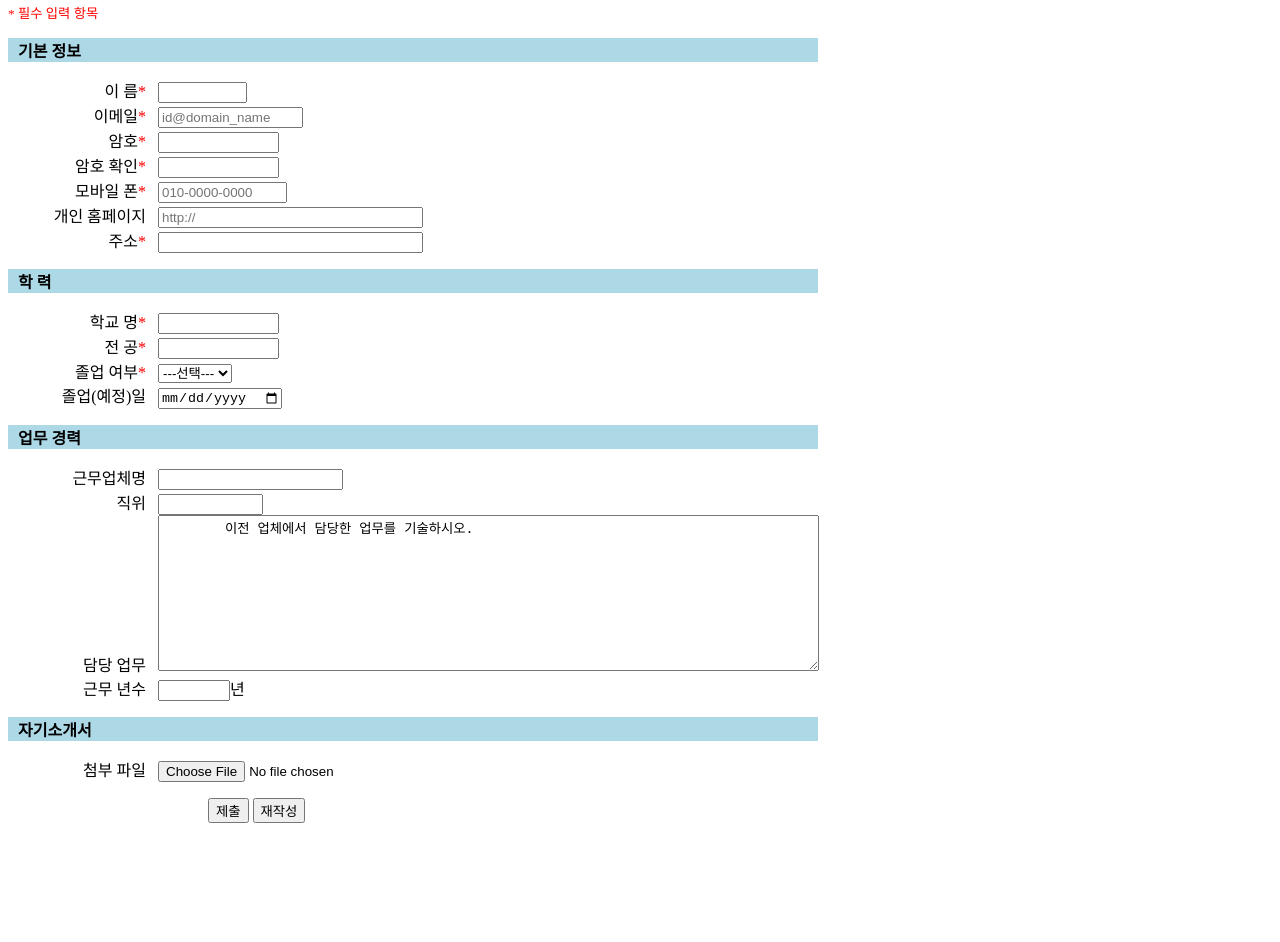
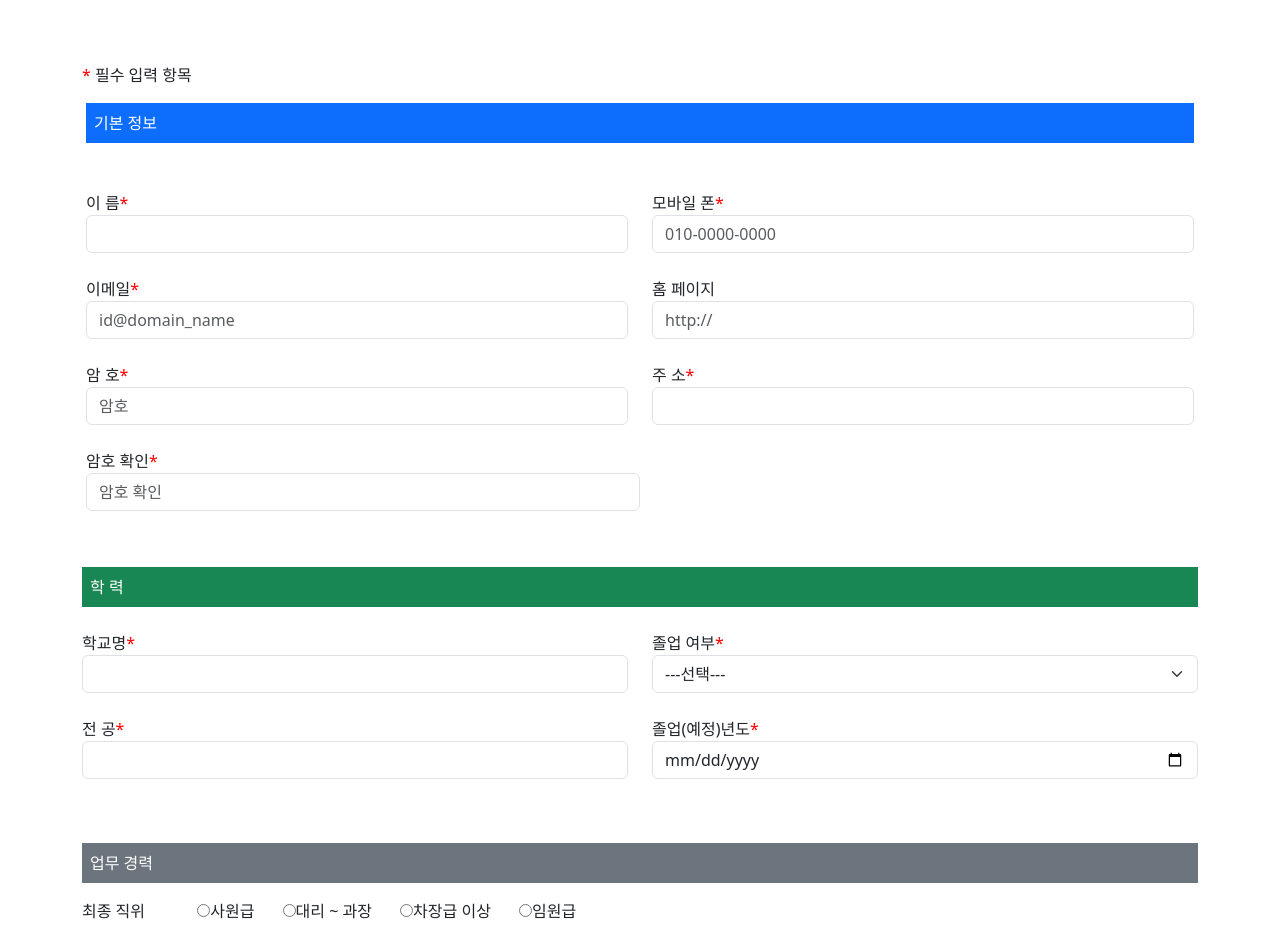
Before and after one commit to jiwoonyu/web_2023, a plain HTML site: page report/register.html in a window 1280 px wide. Shown: the part 72-1014 px from the top of the page. Before the commit the page ends 903 px from the top, so only its background shows below. Drawn offline with nearby package versions, Linux system fonts and the light colour scheme.

Commit message:
register 파일 생성

```diff
--- a/report/register.html
+++ b/report/register.html
@@ -1,89 +1,111 @@
 <!DOCTYPE html>
-<html lang="en" xmlns="http://www.w3.org/1999/html">
+<html lang="en" xmlns="http://www.w3.org/1999/html" xmlns="http://www.w3.org/1999/html">
 <head>
     <meta charset="UTF-8">
+    <title>Bootstrap 5</title>
+    <meta name="viewport" content="width=device-width, initial-scale=1">
+    <link href="https://cdn.jsdelivr.net/npm/bootstrap@5.3.2/dist/css/bootstrap.min.css" rel="stylesheet">
+    <script src="https://cdn.jsdelivr.net/npm/bootstrap@5.3.2/dist/js/bootstrap.bundle.min.js"></script>
     <title>회원 가입</title>
     <style>
-        #c1 {
-            background-color: lightblue;
-            font-weight: bold;
-            width: 800px;
-            padding-left: 10px;
-        }
-
-        label {
-            margin-left: 8px;
-            text-align: right;
-            width: 130px;
-            padding-right: 8px;
-            display: inline-block;
-        }
 
         span {
             color: red;
         }
 
-        #c2 {
-             margin-left: 200px;
-        }
     </style>
 </head>
 <body>
+<header class="p-5 pt-3 text-center">
     <h2>취업 정보 계정 만들기</h2>
-   <p style="color:red; font-size:10pt;">* 필수 입력 항목</p>
-    <p><div id="c1">기본 정보</div></p>
-   <div>
+    <hr>
+    </header>
+<div class="container"><span>*</span> 필수 입력 항목</div>
+<div class="container p-3">
+    <div class="p-2 text-bg-primary">기본 정보</div>
+    <div class="row">
+    <div class="col-sm-6 mb-3 mt-5">
         <label for="name">이 름<span>*</span></label>
-        <input type="text" id="name" size="8"><br>
+        <input type="text" class="form-control" id="name">
+    </div>
+        <div class="col-sm-6 mb-3 mt-5">
+        <label for="tel">모바일 폰<span>*</span></label>
+            <input type="tel" class="form-control" id="tel" placeholder="010-0000-0000">
+        </div>
+    </div>
+    <div class="row">
+    <div class="col-sm-6 mb-3 mt-2">
         <label for="email">이메일<span>*</span></label>
-        <input type="email" id="email" size="15" placeholder="id@domain_name"><br>
-        <label for="password">암호<span>*</span></label>
-        <input type="password" id="password" size="12>"><br>
+            <input type="email" class="form-control" id="email" placeholder="id@domain_name">
+        </div>
+            <div class="col-sm-6 mb-3 mt-2">
+         <label for="url">홈 페이지</label>
+            <input type="url" class="form-control" id="url" placeholder="http://">
+            </div>
+    </div>
+    <div class="row">
+    <div class="col-sm-6 mb-3 mt-2">
+        <label for="password">암 호<span>*</span></label>
+        <input type="password" class="form-control" id="password" placeholder="암호">
+        </div>
+        <div class="col-sm-6 mb-3 mt-2">
+        <label for="address">주 소<span>*</span></label>
+        <input type="text" class="form-control" id="address">
+        </div>
+    </div>
+    <div class="col-sm-6 mb-4 mt-2">
         <label for="confirm_password">암호 확인<span>*</span></label>
-        <input type="password" id="confirm_password" size="12"><br>
-        <label for="tel">모바일 폰<span>*</span></label>
-        <input type="tel" id="tel" size="13" placeholder="010-0000-0000"><br>
-        <label for="url">개인 홈페이지</label>
-        <input type="url" id="url" size="30" placeholder="http://"><br>
-        <label for="address">주소<span>*</span></label>
-        <input type="text" id="address" size="30"><br>
+        <input type="password" class="form-control" id="confirm_password" placeholder="암호 확인">
+    </div>
 </div>
-    <p><div id="c1">학 력</div></p>
-     <div>
-         <label for="school_name">학교 명<span>*</span></label>
-         <input type="text" id="school_name" size="12"><br>
-         <label for="major">전 공<span>*</span></label>
-         <input type="text" id="major" size="12"><br>
+<div class="container mt-3">
+    <div class="p-2 text-bg-success">학 력</div>
+    <div class="row">
+    <div class="col-sm-6 mb-3 mt-4">
+         <label for="school_name">학교명<span>*</span></label>
+         <input type="text" class="form-control" id="school_name">
+        </div>
+        <div class="col-sm-6 mb-3 mt-4">
          <label for="graduate">졸업 여부<span>*</span></label>
-         <select name="졸업 여부*" id="graduate">
+         <select name="졸업 여부*" class="form-select" id="graduate">
          <option value="1">---선택---</option>
          <option value="2">졸업예정</option>
          <option value="3">졸업</option>
-         </select><br>
-         <label for="name">졸업(예정)일</label>
-         <input type="date"><br>
+         </select>
+        </div>
+    </div>
+    <div class="row">
+    <div class="col-sm-6 mb-5 mt-2">
+         <label for="major">전 공<span>*</span></label>
+         <input type="text" class="form-control" id="major">
+        </div>
+        <div class="col-sm-6 mb-5 mt-2">
+         <label for="name">졸업(예정)년도<span>*</span></label>
+         <input type="date" class="form-control">
+        </div>
+    </div>
+</div>
+     <div class="container mt-3">
+    <div class="p-2 text-bg-secondary">업무 경력</div>
+    <div class="mb-4 mt-3">
+        <label for="position">최종 직위</label>
+        <label class="ms-5 me-4"><input type="radio" name="position" id="p1" value="employee">사원급</label>
+        <label class="me-4"><input type="radio" name="position" id="p2" value="manager">대리 ~ 과장</label>
+        <label class="me-4"><input type="radio" name="position" id="p3" value="conductor">차장급 이상</label>
+        <label><input type="radio" name="position" id="p4" value="executive">임원급</label>
+             </div>
+         <div class="mb-3 mt-4">
+        <label for="comments">주요 담당 업무</label><br>
+             </div>
+         <div class="mb-4 mt-3">
+             <textarea id="comments" name="comments" class="form-control" cols="80" rows="10">담당했던 주요 업무를 기술하시오.</textarea>
+         </div>
      </div>
-     <p><div id="c1">업무 경력</div></p>
-    <div>
-        <label for="work_name">근무업체명</label>
-        <input type="text" id="work_name" size="20"><br>
-        <label for="position">직위</label>
-        <input type="text" id="position" size="10"><br>
-        <label for="comments">담당 업무</label>
-        <textarea id="comments" name="comments" cols="80" rows="10">
-        이전 업체에서 담당한 업무를 기술하시오.
-        </textarea><br>
-        <label for="name">근무 년수</label>
-        <input type="number" min="0" max="10" step="0.5">년<br>
+    <div class="c2 text-center">
+        <div class="mb-5 mt-5">
+        <input type="submit" class="btn btn-outline-primary" value="제 출">
+        <input type="reset" class="btn btn-outline-primary" value="재작성">
     </div>
-    <p><div id="c1">자기소개서</div></p>
-    <div>
-        <p><label for="name">첨부 파일</label>
-        <input type= "file" value= "파일 선택"></p>
-        </div>
-    <div id="c2">
-        <input type="submit" value="제출">
-        <input type="reset" value="재작성">
- </div>
+    </div>
 </body>
 </html>
```
